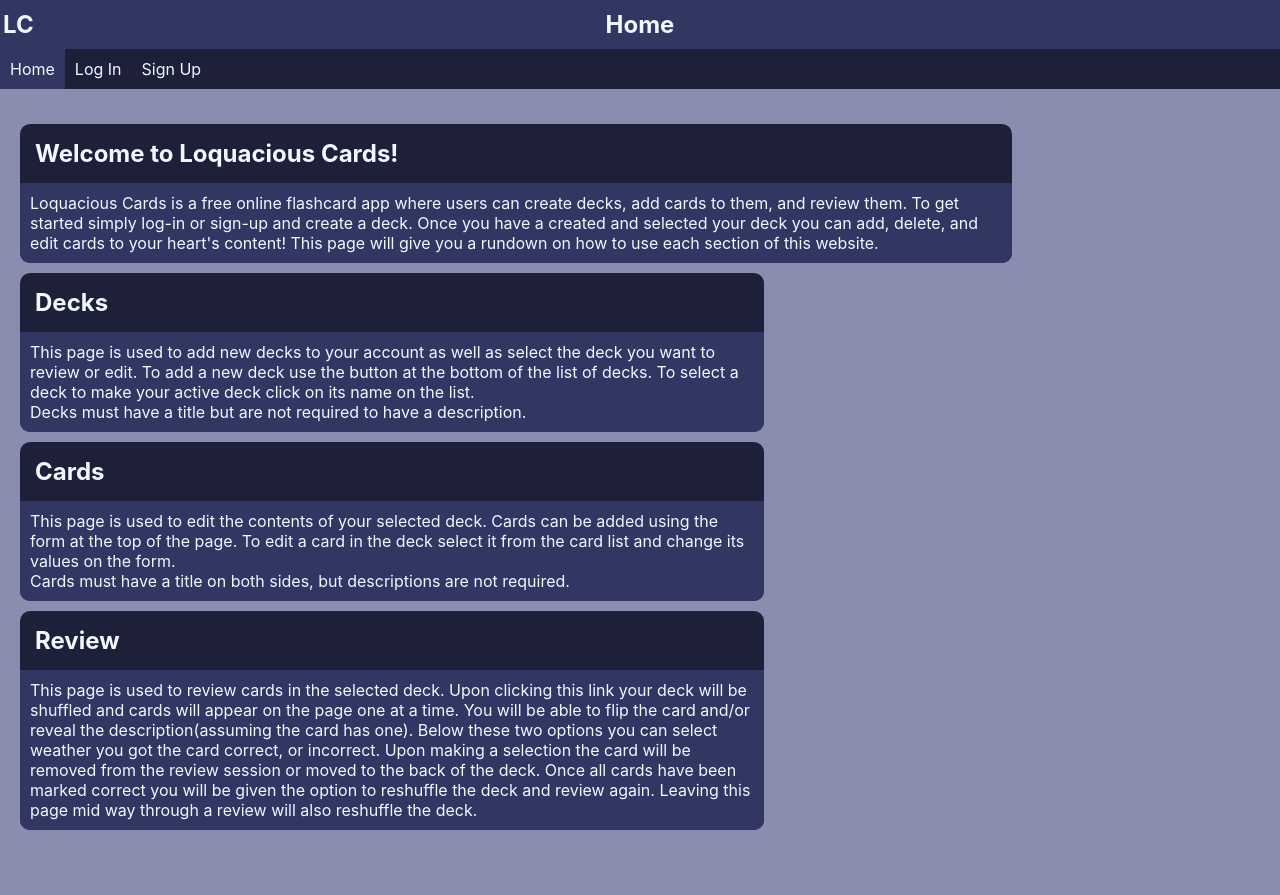
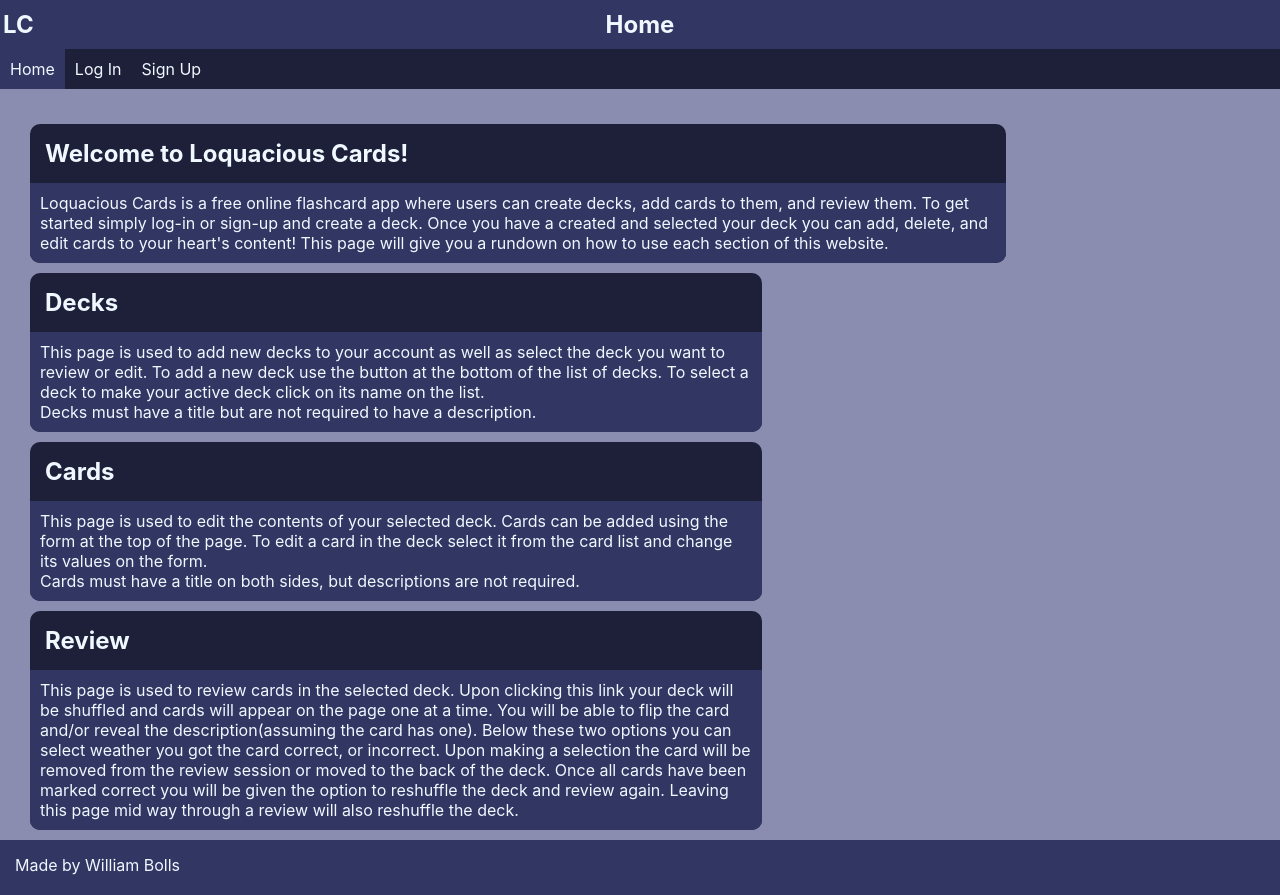
Before and after one commit to palminski/loquacious-conversationalist, a React (Create React App) app in the folder client/: page / in a window 1280 px wide. Before the commit the page ends 840 px from the top, so only its background shows below. Built offline with nearby package versions, Linux system fonts and the light colour scheme; no server answers.

Commit message:
added footer and touched up the card page

```diff
--- a/client/src/App.css
+++ b/client/src/App.css
@@ -36,3 +36,23 @@
     transform: rotate(360deg);
   }
 }
+
+/* For Footer Positioning */
+#flexBody{
+  min-height: 100vh;
+  margin: 0;
+  display: flex;
+  flex-direction: column;
+}
+
+#mainBody{
+  flex: 1;
+}
+
+#footer{
+  background-color: rgb(49, 54, 99);
+  min-height: 25px;
+  text-align: left;
+  color: aliceblue;
+  padding: 15px;
+}
--- a/client/src/App.js
+++ b/client/src/App.js
@@ -52,11 +52,11 @@ function App() {
   return (
     <ApolloProvider client={client}>
       <div className="App">
+        <div id='flexBody'>
+          <div id='mainBody'>
             <Nav pageSelected={pageSelected} setPageSelected={setPageSelected} />
             <Routes>
               <Route path="/" element={<Home />} />
-
-
               {Auth.loggedIn() ?
                 <>
                   <Route path="/decks" element={<Decks />} />
@@ -80,6 +80,10 @@ function App() {
               </Route>
               <Route path="*" element={<NotFound />}></Route>
             </Routes>
+          </div>
+          <div id='footer' className=':3'>Made by William Bolls</div>
+        </div>
+
       </div>
     </ApolloProvider>
   );
--- a/client/src/index.css
+++ b/client/src/index.css
@@ -105,8 +105,8 @@ h2 {
 
 /* utility */
 .container {
-  margin-left: 20px;
-  margin-right: 20px;
+  margin-left: 30px;
+  margin-right: 30px;
 }
 
 .flex-between{
@@ -350,7 +350,7 @@ h2 {
   margin: 0;
   padding-bottom: 15px;
   text-align: left;
-  border-radius: 10px 10px 10px 0;
+  border-radius: 10px;
   color: aliceblue;
   background-color: rgb(30, 32, 58);
 
@@ -444,15 +444,15 @@ label {
 .add-card-button:hover {
   background-color: rgb(121, 123, 151);
 }
-
+/* Card List */
 .card-list {
   background-color: rgb(30, 32, 58);
   color: aliceblue;
   list-style-type: none;
   padding: 0 10px 10px 10px;
-  border-radius: 0 0 10px 10px;
-  width: 60%;
-  margin: 0;
+  border-radius:10px;
+  width: 70%;
+  margin: 20;
 
   text-align: left;
 }
@@ -642,7 +642,6 @@ margin: 10px;
 
   .new-card-form{
     width: 100%;
-
     margin: 0;
     padding-bottom: 15px;
     text-align: left;
--- a/client/src/pages/Cards.js
+++ b/client/src/pages/Cards.js
@@ -125,7 +125,7 @@ const Cards = () => {
                 <>
                     <div className='container'>
                         <div className='new-card-form'>
-                            <h2>{deck.title}</h2>
+                            <h2>{selectedCard ? "Edit card for " : "Add card to "}{deck.title}</h2>
                             {deck.description && <h3 className='description'>{deck.description}</h3>}
 
                             <form>
@@ -160,7 +160,7 @@ const Cards = () => {
                     <div className='container '>
                         {(deck.cards.length > 0) &&
                             <ul className='card-list'>
-
+                                <h2>Cards in {deck.title}</h2>
                                 {deck.cards.map(card => (
                                     <li onClick={() => { setSelectedCard(card); setFormState({ sideATitle: card.sideATitle, sideADescription: card.sideADescription, sideBTitle: card.sideBTitle, sideBDescription: card.sideBDescription }); }} key={card._id} className={`${(selectedCard?._id === card._id) && "selected-card"}`}>
 
```
Lines whose indentation alone changed are shown as unchanged.
